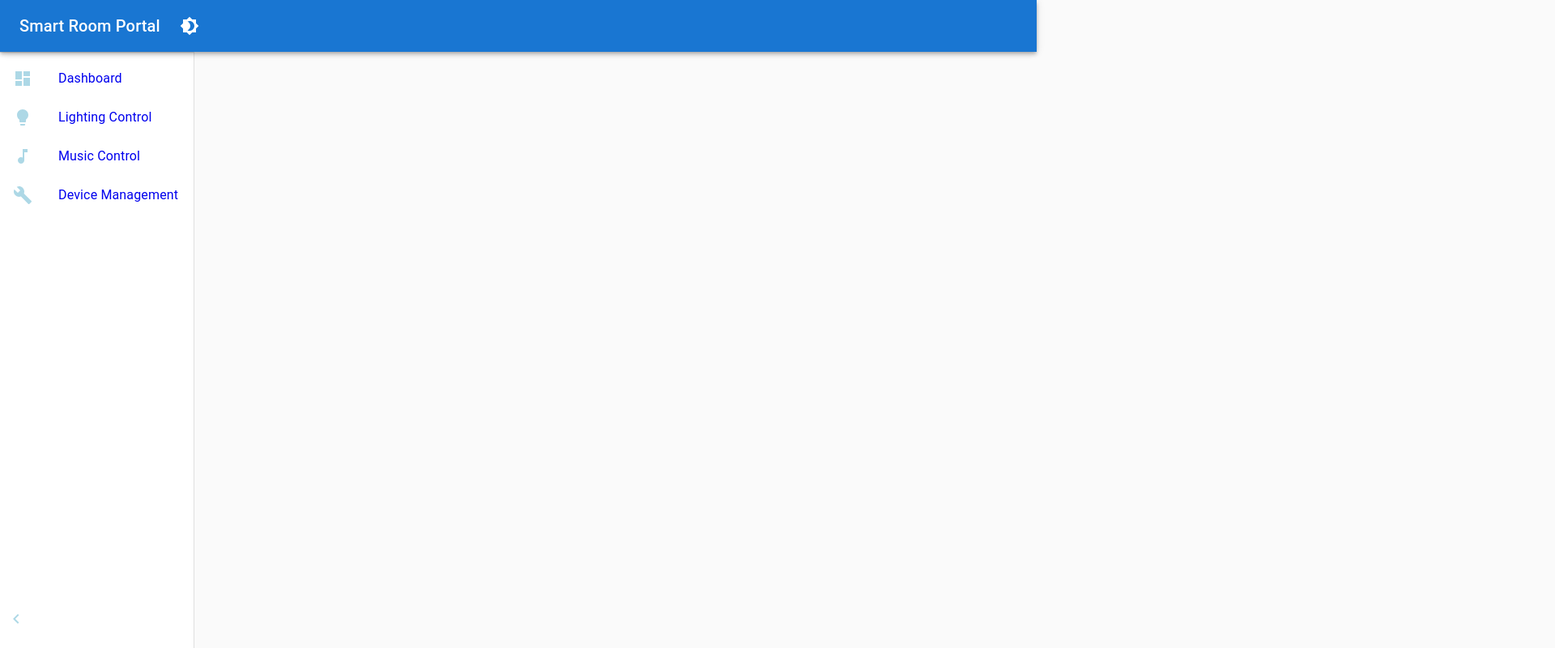
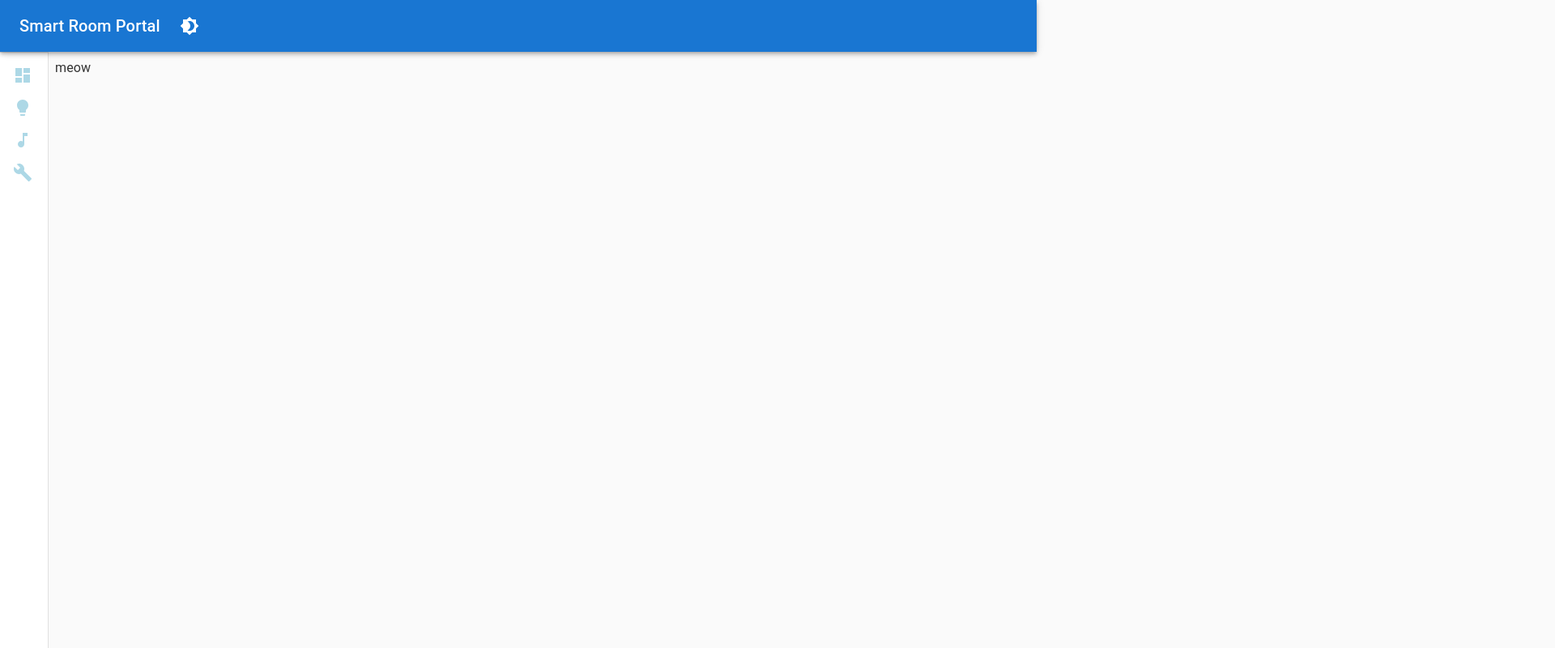
Before and after one commit to stevenpstansberry/-Smart-Telemetric-iot-portal, a React (Create React App) app in the folder frontend/: page / in a window 1280 px wide. Shown: the top 800 px of the page at 81% size, 1920 px wide, since content can reach past the window. Built offline with nearby package versions, Linux system fonts and the light colour scheme.

Commit message:
removed collapasable sidebar

```diff
--- a/frontend/src/App.js
+++ b/frontend/src/App.js
@@ -11,12 +11,9 @@ import DeviceManagement from "./pages/DeviceManagement";
 import { Box, Toolbar } from "@mui/material";
 import { ThemeContextProvider } from "./util/ThemeContex";
 
-const drawerWidth = 240;
-const collapsedWidth = 60;
+const drawerWidth = 60;
 
 function App() {
-  const [isSidebarOpen, setSidebarOpen] = React.useState(true); // Manages sidebar state
-
   return (
     <ThemeContextProvider>
       <Router>
@@ -29,14 +26,7 @@ function App() {
         {/* Main content */}
         <Box
           component="main"
-          sx={{
-            flexGrow: 1,
-            p: 3, // Add some padding
-            marginLeft: drawerWidth, // Ensure the content doesn't overlap with the sidebar
-            display: "flex",
-            justifyContent: "center", // Center the content horizontally
-            alignItems: "flex-start", // Align the content to the top
-          }}
+          sx={{ flexGrow: 1, p: 3, marginLeft: `${drawerWidth}px` }}
         >
           <Toolbar />
           <Routes>
--- a/frontend/src/components/Sidebar.js
+++ b/frontend/src/components/Sidebar.js
@@ -1,91 +1,59 @@
-import React, { useState } from "react";
+import React from "react";
 import Drawer from "@mui/material/Drawer";
 import List from "@mui/material/List";
 import ListItem from "@mui/material/ListItem";
 import ListItemIcon from "@mui/material/ListItemIcon";
-import ListItemText from "@mui/material/ListItemText";
 import { Link } from "react-router-dom";
-import IconButton from "@mui/material/IconButton";
-import MenuIcon from "@mui/icons-material/Menu";
-import ChevronLeftIcon from "@mui/icons-material/ChevronLeft";
 import { Box, Toolbar, Divider } from "@mui/material";
 import DashboardIcon from "@mui/icons-material/Dashboard"; // Example icons
 import LightbulbIcon from "@mui/icons-material/Lightbulb";
 import MusicNoteIcon from "@mui/icons-material/MusicNote";
 import BuildIcon from "@mui/icons-material/Build";
 
-const drawerWidth = 240; // Expanded width
-const collapsedWidth = 60; // Collapsed width
+const collapsedWidth = 60; // Set the permanently collapsed width
 
 const Sidebar = () => {
-  const [open, setOpen] = useState(true); // Sidebar is open by default
-
-  const toggleDrawer = () => {
-    setOpen(!open); // Toggle between open and collapsed state
-  };
-
   return (
+    <Box sx={{ display: "flex" }}>
+      {/* Permanently Collapsed Sidebar Drawer */}
       <Drawer
         variant="permanent"
         anchor="left"
-      open={open}
         sx={{
-        width: open ? drawerWidth : collapsedWidth,
+          width: collapsedWidth,
           flexShrink: 0,
           "& .MuiDrawer-paper": {
-          width: open ? drawerWidth : collapsedWidth,
-          transition: "width 0.3s", // Smooth transition for collapsing and expanding
-          overflowX: "hidden",
-          display: "flex",
-          flexDirection: "column", // Flexbox to manage content alignment
-          justifyContent: "space-between", // Space out elements
+            width: collapsedWidth, // Permanently collapsed width
+            overflowX: "hidden", // Prevent horizontal scrolling
           },
         }}
       >
-      {/* Upper content with icons */}
-      <Box>
-        <Toolbar /> {/* Space below Navbar */}
+        <Toolbar />
         <Divider />
         <List>
           <ListItem button component={Link} to="/">
             <ListItemIcon>
               <DashboardIcon />
             </ListItemIcon>
-            {open && <ListItemText primary="Dashboard" />}
           </ListItem>
           <ListItem button component={Link} to="/lighting-control">
             <ListItemIcon>
               <LightbulbIcon />
             </ListItemIcon>
-            {open && <ListItemText primary="Lighting Control" />}
           </ListItem>
           <ListItem button component={Link} to="/music-control">
             <ListItemIcon>
               <MusicNoteIcon />
             </ListItemIcon>
-            {open && <ListItemText primary="Music Control" />}
           </ListItem>
           <ListItem button component={Link} to="/device-management">
             <ListItemIcon>
               <BuildIcon />
             </ListItemIcon>
-            {open && <ListItemText primary="Device Management" />}
           </ListItem>
         </List>
+      </Drawer>
     </Box>
-
-      {/* Collapse/Expand Button at the bottom */}
-      <IconButton
-        onClick={toggleDrawer}
-        sx={{
-          justifyContent: "flex-start",
-          marginBottom: 2,
-          marginLeft: open ? 0 : "auto",
-        }}
-      >
-        {open ? <ChevronLeftIcon /> : <MenuIcon />}
-      </IconButton>
-    </Drawer>
   );
 };
 
```
Lines whose indentation alone changed are shown as unchanged.
